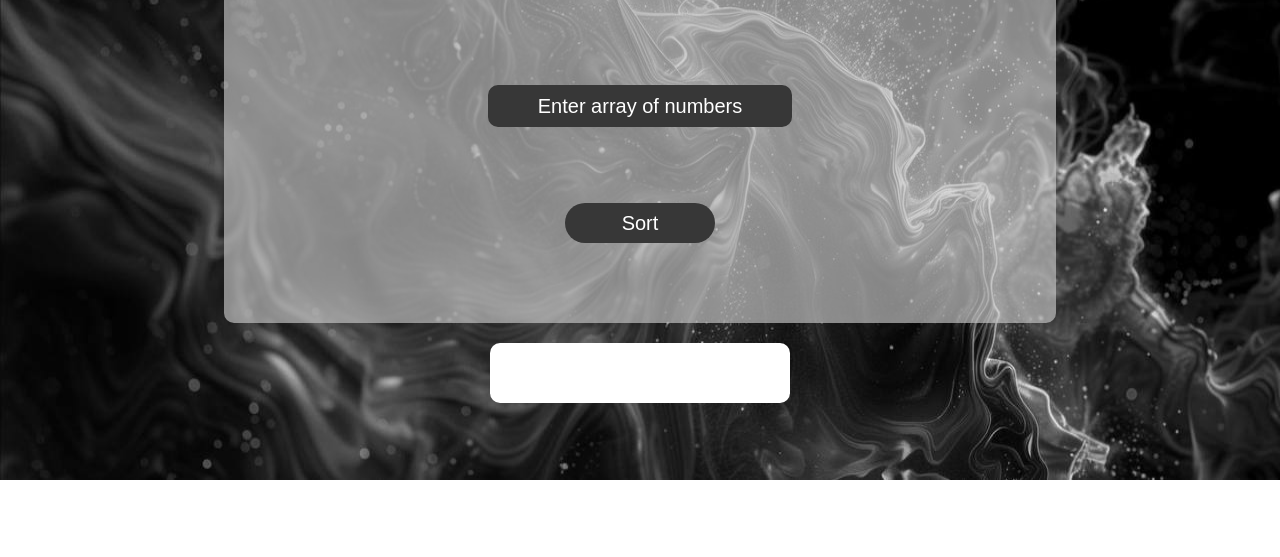
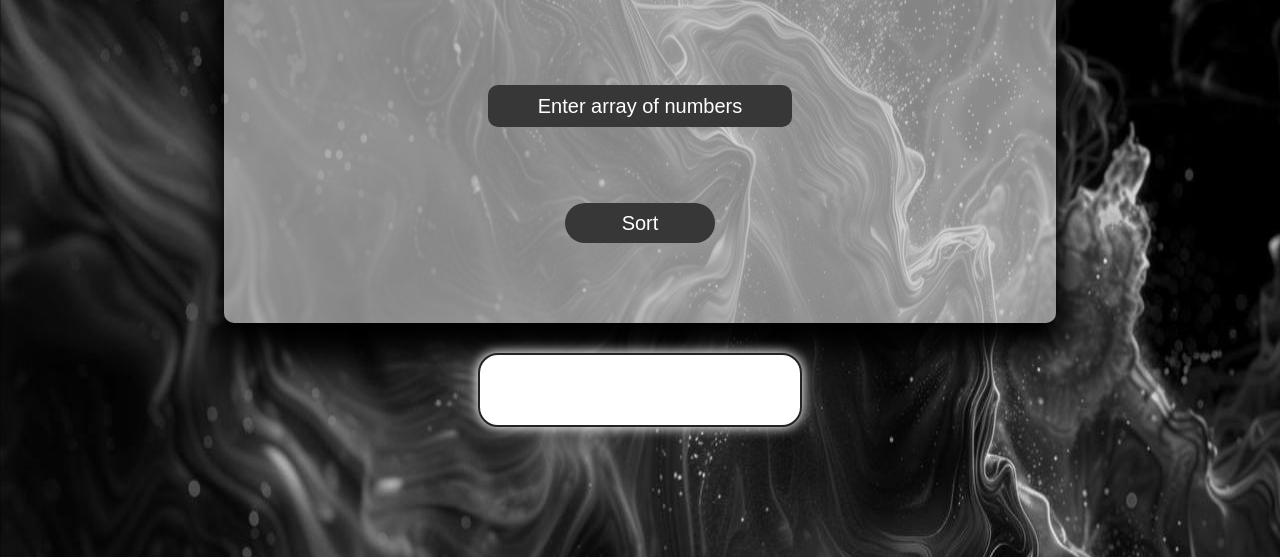
Before and after one commit to Void-Sentinels-Vs/sorting-algorithm, a plain HTML site: page Selection-Algorithm/Selection.html in a window 1280 px wide. Shown: the part 243-800 px from the top of the page. Drawn offline with Linux system fonts and the light colour scheme.

Commit message:
feat : css
added and changed some of the styles for selection page

```diff
--- a/Selection-Algorithm/style.css
+++ b/Selection-Algorithm/style.css
@@ -11,7 +11,7 @@ body{
 }
 body > img {
     width: 100%;
-    height: 100%;
+    height: 130vh;
     position: fixed;
     z-index: -1;
 }
@@ -22,9 +22,10 @@ body > img {
     background-color: rgba(199, 199, 199, 0.661);
     width: 65%;
     height: 400px;
-    z-index: 100;
+    z-index: 10;
     margin-top: 13%;
     border-radius: 10px;
+    box-shadow: 0px 20px 30px 10px black;
 }
 .input-container{
     display: flex;
@@ -106,18 +107,24 @@ body > img {
 }
 
 .output-container{
-    width: 300px;
-    height: 60px;
-    border-radius: 10px;
+    min-width: 300px;
+   max-width: max-content;
+    height: 50px;
+    border-radius: 20px;
     text-align: center;
     font-size: 20px;
     outline: none;
     border: none;
     display: flex;
     flex-direction: column;
+    justify-content: center;
     align-items: center;
-    margin-top: 20px;
+    margin-top: 30px;
     background-color: #ffffff;
+    z-index: 100;
+    box-shadow: 0px 0px 12px 1px white;
+    border: 2px solid rgb(35, 35, 35);
+    padding: 10px;
 }
 
 #output{
```
